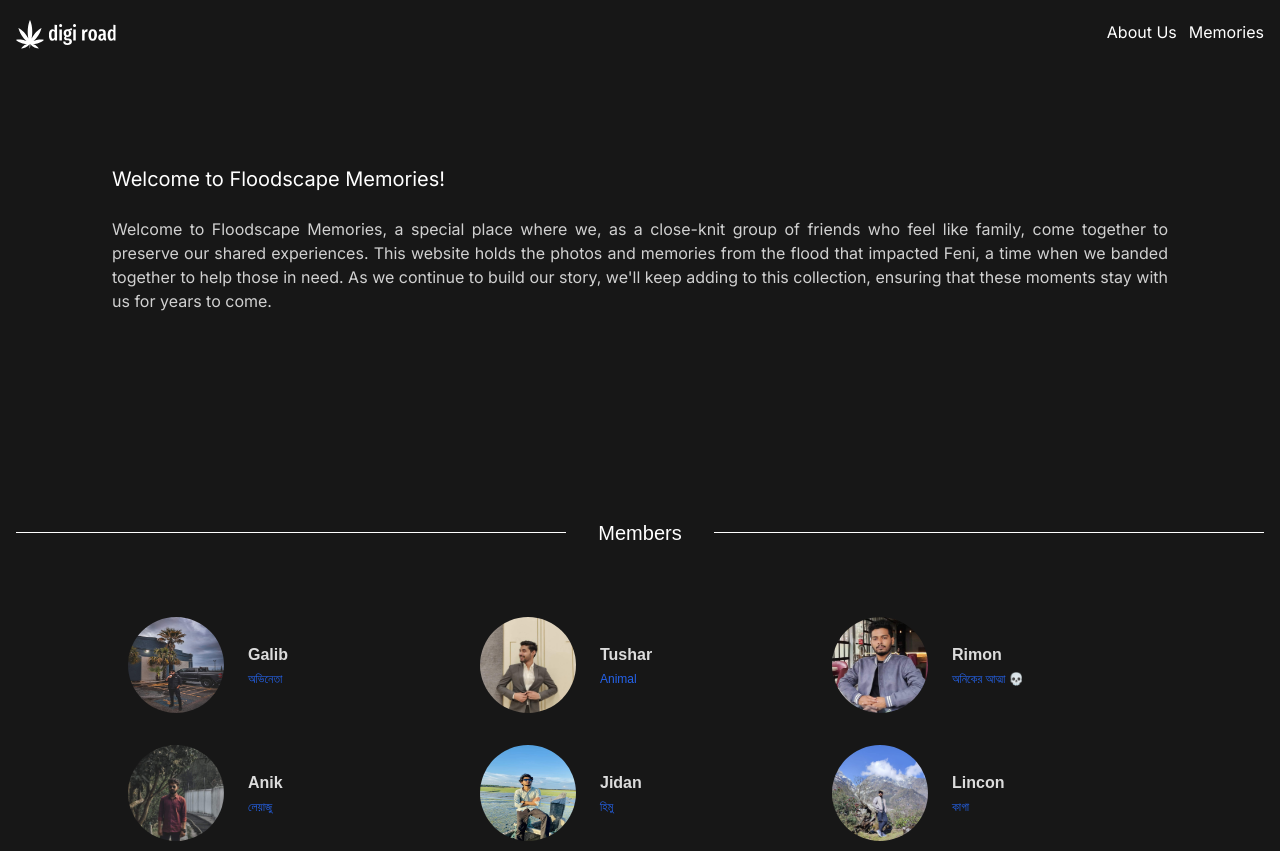
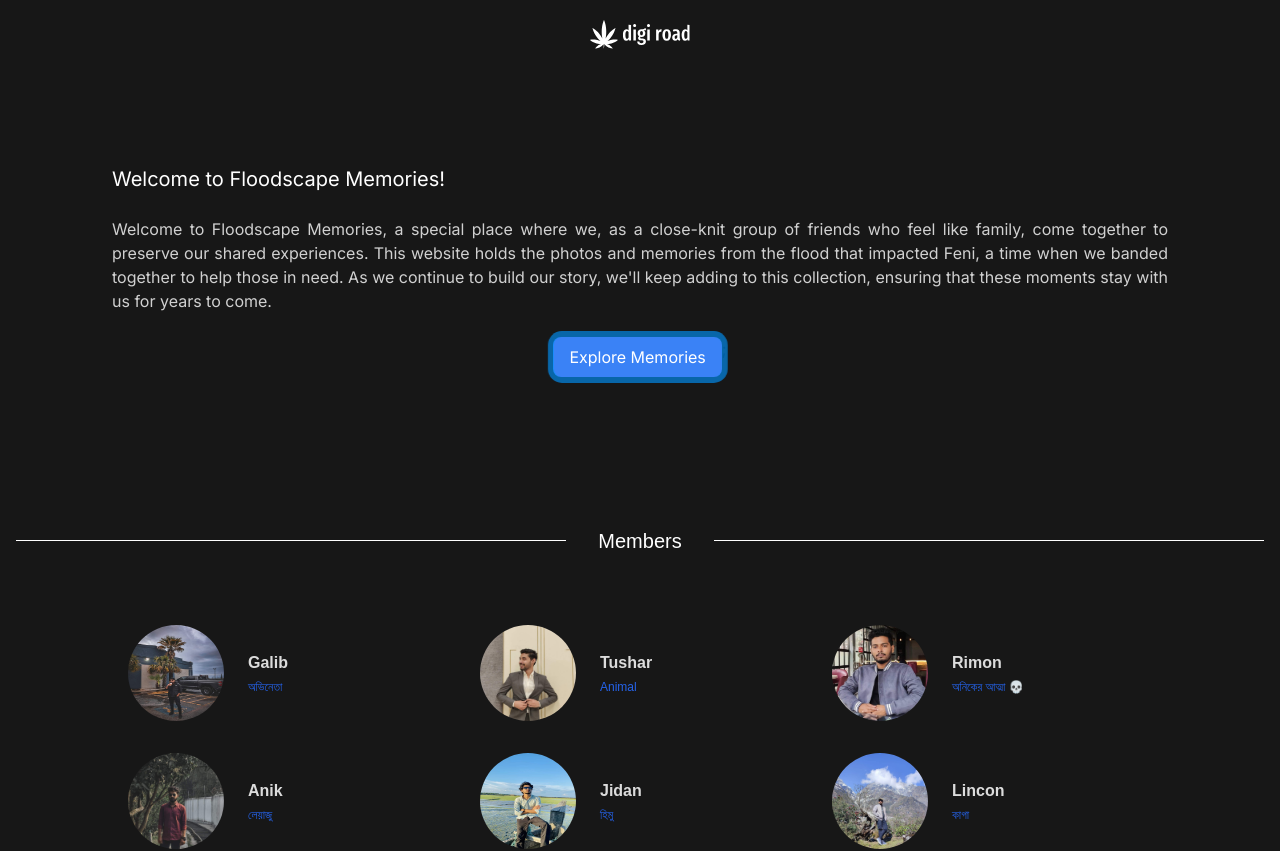
Before and after one commit to txxasif/FloodscapeMemories, a Next.js app: page /about in a window 1280 px wide. Shown: the top 851 px of the page. Built offline with nearby package versions, Linux system fonts and the light colour scheme.

Commit message:
memories

```diff
--- a/components/FilleManager.tsx
+++ b/components/FilleManager.tsx
@@ -21,6 +21,7 @@ export function FilleManager() {
           "10",
           "11",
         ]}
+        elements={ELEMENTS}
       >
         <Folder element="memories" value="1">
           <Folder value="2" element="2023">
@@ -46,58 +47,58 @@ export function FilleManager() {
   );
 }
 
-// const ELEMENTS = [
-//   {
-//     id: "1",
-//     isSelectable: true,
-//     name: "memories",
-//     children: [
-//       {
-//         id: "2",
-//         isSelectable: true,
-//         name: "2024",
-//         children: [
-//           {
-//             id: "3",
-//             isSelectable: true,
-//             name: "layout.tsx",
-//           },
-//           {
-//             id: "4",
-//             isSelectable: true,
-//             name: "page.tsx",
-//           },
-//         ],
-//       },
-//       {
-//         id: "5",
-//         isSelectable: true,
-//         name: "components",
-//         children: [
-//           {
-//             id: "6",
-//             isSelectable: true,
-//             name: "header.tsx",
-//           },
-//           {
-//             id: "7",
-//             isSelectable: true,
-//             name: "footer.tsx",
-//           },
-//         ],
-//       },
-//       {
-//         id: "8",
-//         isSelectable: true,
-//         name: "lib",
-//         children: [
-//           {
-//             id: "9",
-//             isSelectable: true,
-//             name: "utils.ts",
-//           },
-//         ],
-//       },
-//     ],
-//   },
-// ];
+const ELEMENTS = [
+  {
+    id: "1",
+    isSelectable: true,
+    name: "memories",
+    children: [
+      {
+        id: "2",
+        isSelectable: true,
+        name: "2024",
+        children: [
+          {
+            id: "3",
+            isSelectable: true,
+            name: "layout.tsx",
+          },
+          {
+            id: "4",
+            isSelectable: true,
+            name: "page.tsx",
+          },
+        ],
+      },
+      {
+        id: "5",
+        isSelectable: true,
+        name: "components",
+        children: [
+          {
+            id: "6",
+            isSelectable: true,
+            name: "header.tsx",
+          },
+          {
+            id: "7",
+            isSelectable: true,
+            name: "footer.tsx",
+          },
+        ],
+      },
+      {
+        id: "8",
+        isSelectable: true,
+        name: "lib",
+        children: [
+          {
+            id: "9",
+            isSelectable: true,
+            name: "utils.ts",
+          },
+        ],
+      },
+    ],
+  },
+];
--- a/components/Images.tsx
+++ b/components/Images.tsx
@@ -1,15 +1,12 @@
 "use client";
 import BlurFade from "@/components/magicui/blur-fade";
 import { ImageProps } from "@/types";
-import Link from "next/link";
 import Image from "next/image";
 import { useRef, useEffect } from "react";
 import { useLastViewedPhoto } from "@/utils/useLastViewedPhoto";
-import { useSearchParams } from "next/navigation";
 import Modal from "./Modal";
 import { usePidStore } from "@/store/pid-store";
-import Bridge from "./Icons/Bridge";
-import Logo from "./Icons/Logo";
+
 export default function Images({ images }: { images: ImageProps[] }) {
   const [lastViewedPhoto, setLastViewedPhoto] = useLastViewedPhoto();
   const lastViewedPhotoRef = useRef<HTMLDivElement>(null);
--- a/components/NavBar.tsx
+++ b/components/NavBar.tsx
@@ -6,7 +6,7 @@ import { CoolMode } from "@/components/magicui/cool-mode";
 
 const Header = () => {
   return (
-    <header className="flex  justify-between text-white py-5 px-4">
+    <header className="flex  justify-center text-white py-5 px-4">
       <div>
         <CoolMode>
           <Link href={"/"}>
@@ -20,14 +20,6 @@ const Header = () => {
           </Link>
         </CoolMode>
       </div>
-      <div className="flex space-x-3 ml-3">
-        <CoolMode>
-          <Link className="  hover:text-white" href={"/about"}>
-            About Us
-          </Link>
-        </CoolMode>
-        <Link href={"/memories"}>Memories</Link>
-      </div>
     </header>
   );
 };
--- a/components/PhotoSection.tsx
+++ b/components/PhotoSection.tsx
@@ -4,7 +4,7 @@ import IntroText from "./ui/IntroText";
 
 const PhotoSection = () => {
   return (
-    <div className="font-[sans-serif] px-4 py-8 ">
+    <div className="font-[sans-serif] px-4  ">
       <IntroText bgColor="bg-none" borderColor="border-white" text="Members" />
       <div className="lg:max-w-5xl sm:max-w-2xl mx-auto">
         <div className="grid lg:grid-cols-3 sm:grid-cols-2 gap-8 max-sm:gap-12 max-md:justify-center mt-16">
--- a/components/WelcomeMessage.tsx
+++ b/components/WelcomeMessage.tsx
@@ -1,10 +1,20 @@
 "use client";
-import React from "react";
+import React, { useEffect, useState } from "react";
 import BlurFade from "./magicui/blur-fade";
 import BoxReveal from "./magicui/box-reveal";
 import { useRef } from "react";
+import PulsatingButton from "./magicui/pulsating-button";
 
 const WelcomeMessage = () => {
+  const [showButton, setShowButton] = useState(false);
+
+  useEffect(() => {
+    const timer = setTimeout(() => {
+      setShowButton(true);
+    }, 600); // 0.5 seconds
+
+    return () => clearTimeout(timer); // Cleanup the timer on component unmount
+  }, []);
   return (
     <main>
       <div className="py-12">
@@ -30,6 +40,16 @@ const WelcomeMessage = () => {
             </div>
           </div>
         </div>
+        <div className="flex justify-center w-full">
+          {showButton ? (
+            <PulsatingButton href="/memories">Explore Memories</PulsatingButton>
+          ) : (
+            <BoxReveal boxColor={"#5046e6"} duration={0.5}>
+              <div className="px-2 py-2"> Explore Memories</div>
+            </BoxReveal>
+          )}
+          ;
+        </div>
       </div>
     </main>
   );
--- /dev/null
+++ b/components/magicui/pulsating-button.tsx
@@ -0,0 +1,41 @@
+"use client";
+
+import React from "react";
+import Link from "next/link";
+import { cn } from "@/lib/utils";
+
+interface PulsatingButtonProps
+  extends React.ButtonHTMLAttributes<HTMLAnchorElement> {
+  pulseColor?: string;
+  duration?: string;
+  href?: string;
+}
+
+export default function PulsatingButton({
+  className,
+  children,
+  href,
+  pulseColor = "#0096ff",
+  duration = "1.5s",
+  ...props
+}: PulsatingButtonProps) {
+  return (
+    <Link
+      href={href ? href : "#"}
+      className={cn(
+        "relative text-center cursor-pointer flex justify-center items-center rounded-lg text-white dark:text-black bg-blue-500 dark:bg-blue-500 px-4 py-2",
+        className
+      )}
+      style={
+        {
+          "--pulse-color": pulseColor,
+          "--duration": duration,
+        } as React.CSSProperties
+      }
+      {...props}
+    >
+      <div className="relative z-10">{children}</div>
+      <div className="absolute top-1/2 left-1/2 size-full rounded-lg bg-inherit animate-pulse -translate-x-1/2 -translate-y-1/2" />
+    </Link>
+  );
+}
--- a/components/ui/Notification.tsx
+++ b/components/ui/Notification.tsx
@@ -43,7 +43,7 @@ export function Notifications({ className }: { className?: string }) {
   return (
     <div
       className={cn(
-        "relative flex w-full flex-col  p-6 overflow-hidden rounded-lg h-screen bg-background space-y-10",
+        "relative flex w-full flex-col  p-6 overflow-hidden rounded-lg h-[70vh] md:h-screen bg-background space-y-10",
         className
       )}
     >
--- a/tailwind.config.ts
+++ b/tailwind.config.ts
@@ -27,6 +27,11 @@ const config = {
         "taller-than-854": { raw: "(min-height: 854px)" },
       },
       keyframes: {
+        pulse: {
+          "0%, 100%": { boxShadow: "0 0 0 0 var(--pulse-color)" },
+          "50%": { boxShadow: "0 0 0 8px var(--pulse-color)" },
+        },
+
         ripple: {
           "0%, 100%": {
             transform: "translate(-50%, -50%) scale(1)",
@@ -54,6 +59,7 @@ const config = {
         "accordion-up": "accordion-up 0.2s ease-out",
         ripple: "ripple var(--duration,2s) ease calc(var(--i, 0)*.2s) infinite",
         "border-beam": "border-beam calc(var(--duration)*1s) infinite linear",
+        pulse: "pulse var(--duration) ease-out infinite",
       },
     },
   },
```
